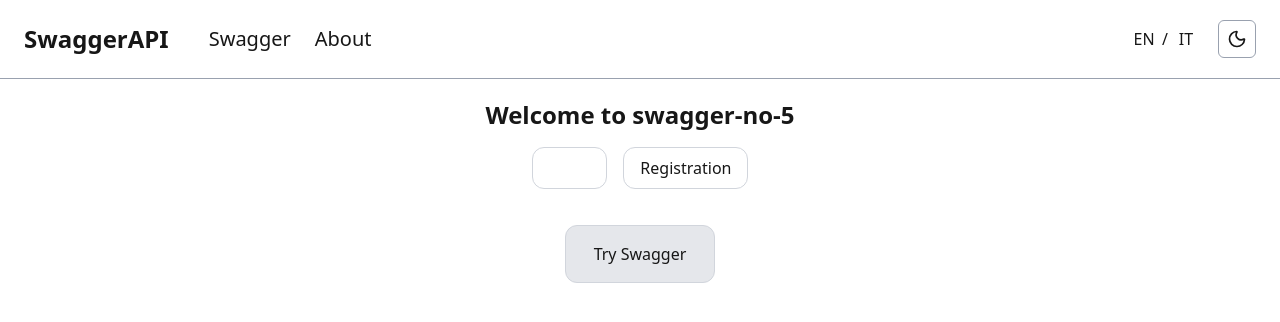
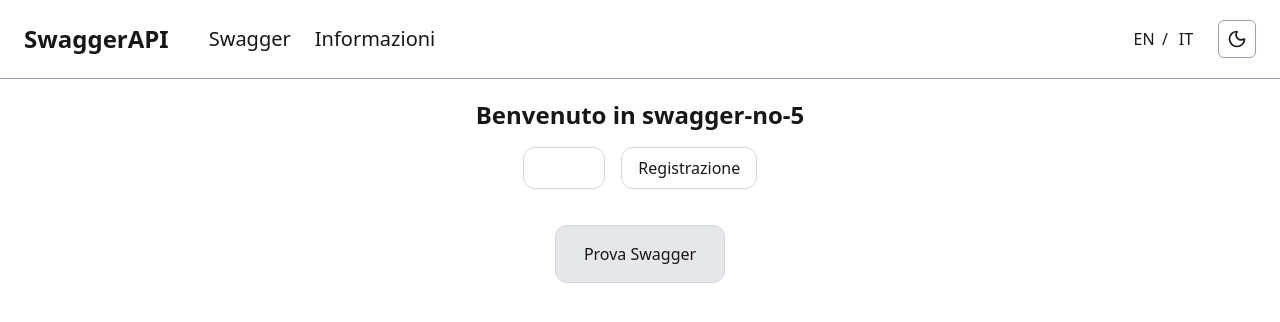
Before and after one commit to NataliItaly/swagger-editor, a Next.js app: page / in a window 1280 px wide. Shown: the top 322 px of the page. Built offline with nearby package versions, Linux system fonts and the light colour scheme; no server answers.

Commit message:
feat: add intl translation

```diff
--- a/app/layout.tsx
+++ b/app/layout.tsx
@@ -3,23 +3,30 @@ import './globals.css';
 import { ThemeProvider } from '@/providers/theme-provider';
 import AuthInitializer from '@/components/AuthInitializer';
 import MainContent from '@/components/MainContent/MainContent';
+import { NextIntlClientProvider } from 'next-intl';
+import { getLocale, getMessages } from 'next-intl/server';
 
 export const metadata: Metadata = {
   title: 'swagger-no-5',
 };
 
-export default function RootLayout({
+export default async function RootLayout({
   children,
 }: Readonly<{
   children: React.ReactNode;
 }>) {
+  const locale = await getLocale();
+  const messages = await getMessages();
+
   return (
-    <html lang="en" suppressHydrationWarning>
+    <html lang={locale} suppressHydrationWarning>
       <body className="min-h-screen">
         <ThemeProvider attribute="class" defaultTheme="system" enableSystem>
-          <AuthInitializer>
-            <MainContent>{children}</MainContent>
-          </AuthInitializer>
+          <NextIntlClientProvider messages={messages}>
+            <AuthInitializer>
+              <MainContent>{children}</MainContent>
+            </AuthInitializer>
+          </NextIntlClientProvider>
         </ThemeProvider>
       </body>
     </html>
--- a/app/page.tsx
+++ b/app/page.tsx
@@ -1,8 +1,11 @@
 import Link from 'next/link';
 import { createClient } from '@/lib/supabase-server';
+import { getTranslations } from 'next-intl/server';
 
 export default async function HomePage() {
   const supabase = await createClient();
+
+  const t = await getTranslations('HomePage');
 
   const {
     data: { user },
@@ -12,20 +15,20 @@ export default async function HomePage() {
 
   return (
     <div className="flex flex-col items-center justify-center gap-4">
-      <h1 className="text-2xl font-bold">Welcome to swagger-no-5</h1>
+      <h1 className="text-2xl font-bold">{t('title')}</h1>
       {!isAuth && (
         <div className="flex gap-4">
           <Link
             href="/sign-in"
             className="px-4 py-2 border border-gray-300 text-white rounded-xl hover:bg-gray-700 transition duration-500"
           >
-            log in
+            {t('login')}
           </Link>
           <Link
             href="/sign-up"
             className="px-4 py-2 border border-gray-300 rounded-xl hover:bg-gray-700 transition duration-500"
           >
-            Registration
+            {t('registration')}
           </Link>
         </div>
       )}
@@ -34,7 +37,7 @@ export default async function HomePage() {
           className="py-4 px-7 border rounded-xl border-gray-300 bg-gray-200 dark:bg-purple-900 transition-all duration-500 hover:bg-purple-500 hover:text-white cursor-pointer"
           href="/swagger"
         >
-          Try Swagger
+          {t('trySwagger')}
         </Link>
       </div>
     </div>
--- a/components/Header/Header.tsx
+++ b/components/Header/Header.tsx
@@ -5,6 +5,7 @@ import Link from 'next/link';
 import { useRouter } from 'next/navigation';
 import { supabase } from '@/lib/supabase';
 import LanguageToggle from '../LanguageToggle/LanguageToggle';
+import { useTranslations } from 'next-intl';
 
 type HeaderProps = {
   isAuth: boolean;
@@ -12,6 +13,8 @@ type HeaderProps = {
 
 export default function Header({ isAuth }: HeaderProps) {
   const router = useRouter();
+
+  const t = useTranslations('Header');
 
   const handleSignOut = async () => {
     await supabase.auth.signOut();
@@ -30,11 +33,11 @@ export default function Header({ isAuth }: HeaderProps) {
           </li>
           {isAuth && (
             <li>
-              <Link href="/history">History</Link>
+              <Link href="/history">{t('history')}</Link>
             </li>
           )}
           <li>
-            <Link href="/about">About</Link>
+            <Link href="/about">{t('about')}</Link>
           </li>
         </ul>
       </nav>
@@ -46,7 +49,7 @@ export default function Header({ isAuth }: HeaderProps) {
             onClick={handleSignOut}
             className="text-base font-medium px-4 py-1.5 border border-purple-500 rounded-xl hover:bg-purple-700 hover:text-white transition-all duration-500 cursor-pointer"
           >
-            Sign Out
+            {t('signOut')}
           </button>
         )}
       </div>
--- /dev/null
+++ b/i18n/request.ts
@@ -0,0 +1,10 @@
+import { getRequestConfig } from 'next-intl/server';
+
+export default getRequestConfig(async () => {
+  const locale = 'it';
+
+  return {
+    locale,
+    messages: (await import(`../messages/${locale}.json`)).default,
+  };
+});
--- /dev/null
+++ b/messages/en.json
@@ -0,0 +1,14 @@
+{
+  "Header": {
+    "swagger": "Swagger",
+    "history": "History",
+    "about": "About",
+    "signOut": "Sign Out"
+  },
+  "HomePage": {
+    "title": "Welcome to swagger-no-5",
+    "login": "Log in",
+    "registration": "Registration",
+    "trySwagger": "Try Swagger"
+  }
+}
--- /dev/null
+++ b/messages/it.json
@@ -0,0 +1,14 @@
+{
+  "Header": {
+    "swagger": "Swagger",
+    "history": "Cronologia",
+    "about": "Informazioni",
+    "signOut": "Esci"
+  },
+  "HomePage": {
+    "title": "Benvenuto in swagger-no-5",
+    "login": "Accedi",
+    "registration": "Registrazione",
+    "trySwagger": "Prova Swagger"
+  }
+}
--- a/next.config.ts
+++ b/next.config.ts
@@ -1,5 +1,8 @@
 import type { NextConfig } from 'next';
+import createNextIntlPlugin from 'next-intl/plugin';
 
 const nextConfig: NextConfig = {/* config options here */};
 
-export default nextConfig;
+const withNextIntl = createNextIntlPlugin();
+
+export default withNextIntl(nextConfig);
--- a/package.json
+++ b/package.json
@@ -21,7 +21,7 @@
     "js-yaml": "^5.2.0",
     "lucide-react": "^1.22.0",
     "next": "16.2.9",
-    "next-intl": "^4.13.1",
+    "next-intl": "^4.13.7",
     "next-themes": "^0.4.6",
     "radix-ui": "^1.6.1",
     "react": "19.2.4",
```
Also changed, not shown: 1 other file (tests, documents, lock files or other folders).
